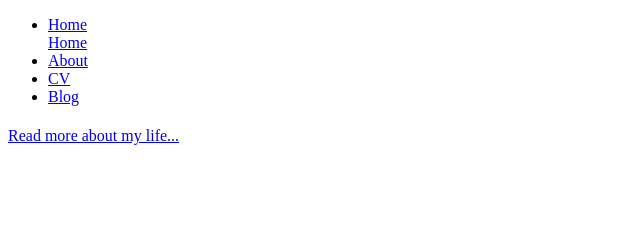
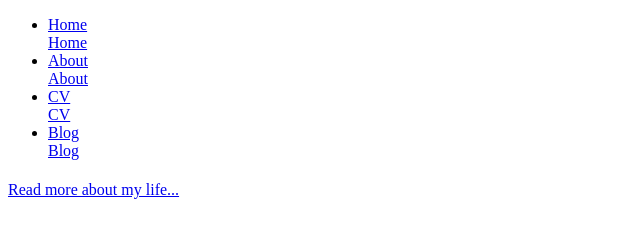
Before and after one commit to marcinmiroslaw/marcinmiroslaw.github.io, a plain HTML site: page index.html in a window 1280 px wide. Shown: the whole page, without its empty margins (0-640 px from the left). Drawn offline with Linux system fonts and the light colour scheme.

Commit message:
Update index.html

```diff
--- a/index.html
+++ b/index.html
@@ -9,8 +9,11 @@
         		<li><a href="/">Home</a></li>
 			<a href="/">Home</a>
 	        	<li><a href="/about">About</a></li>
+			<a href="/about">About</a>
         		<li><a href="/cv">CV</a></li>
+			<a href="/cv">CV</a>
         		<li><a href="/blog">Blog</a></li>
+			<a href="/blog">Blog</a>
     		</ul>
 		</nav>
 		<div class="container">
```
